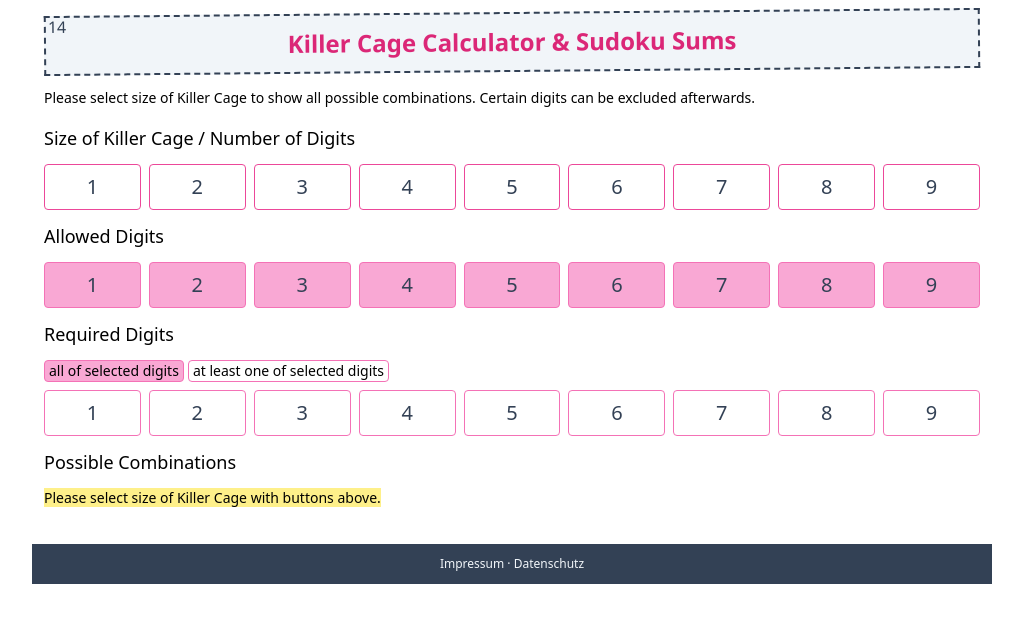
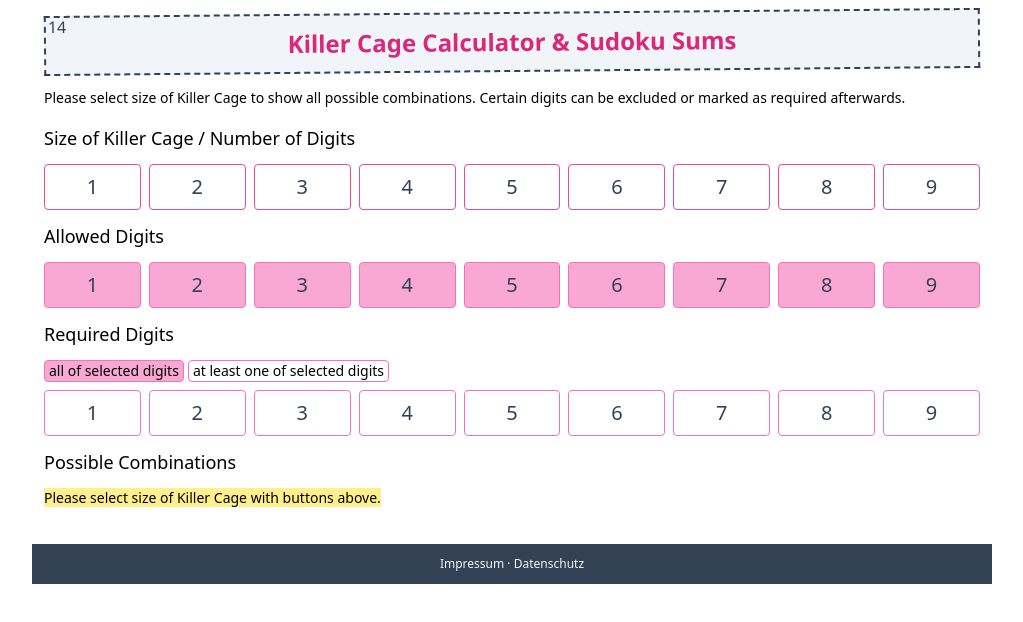
Before and after one commit to mjaschen/sudoku-tools.com, a website: page index.html in a window 1280 px wide. Shown: the whole page, without its empty margins (128-1151 px from the left). Drawn offline with nearby package versions, Linux system fonts and the light colour scheme; files that its build step writes are made by us from their sources.

Commit message:
update text

```diff
--- a/index.html
+++ b/index.html
@@ -29,7 +29,7 @@
             <span x-text="randomSum" class="absolute top-[-3px] left-[2px] text-base text-slate-700 font-normal"></span>
         </h1>
 
-        <p class="px-3 my-4 text-sm">Please select size of Killer Cage to show all possible combinations. Certain digits can be excluded afterwards.</p>
+        <p class="px-3 my-4 text-sm">Please select size of Killer Cage to show all possible combinations. Certain digits can be excluded or marked as required afterwards.</p>
 
         <h2 class="px-3 mb-3 text-lg">Size of Killer Cage / Number of Digits</h2>
         <div class="w-full px-3 flex flex-row justify-between gap-1 md:gap-2 mb-3">
```
